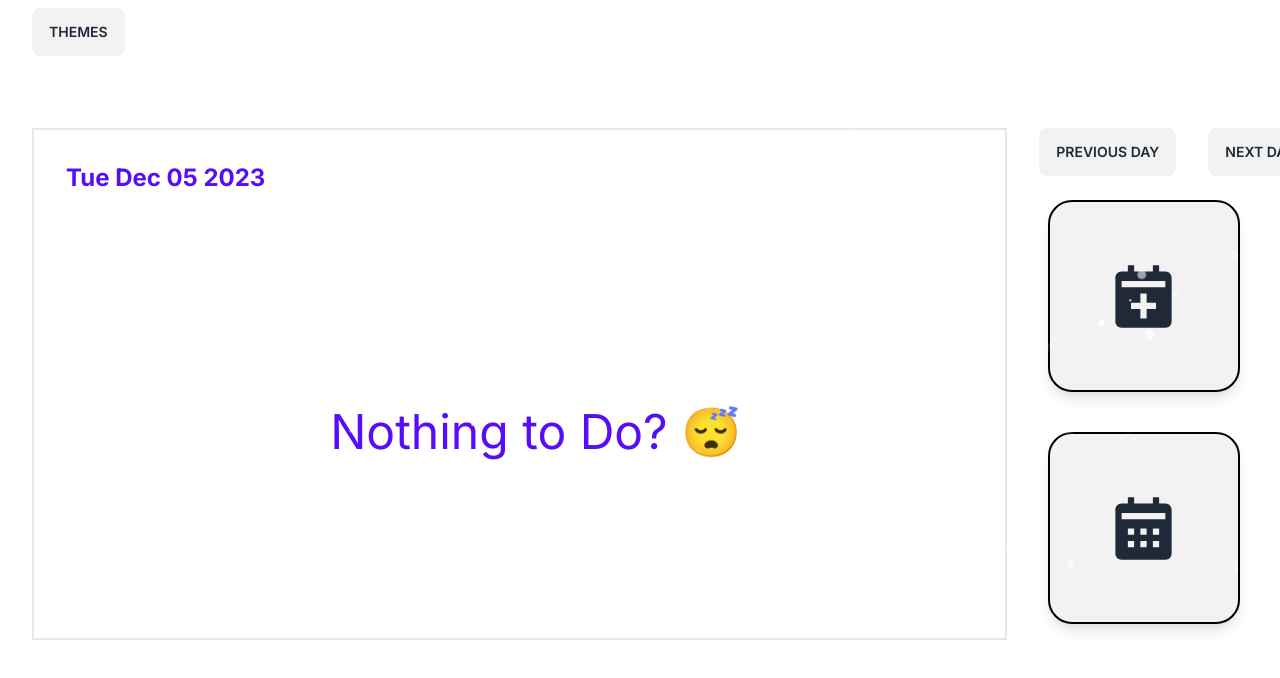
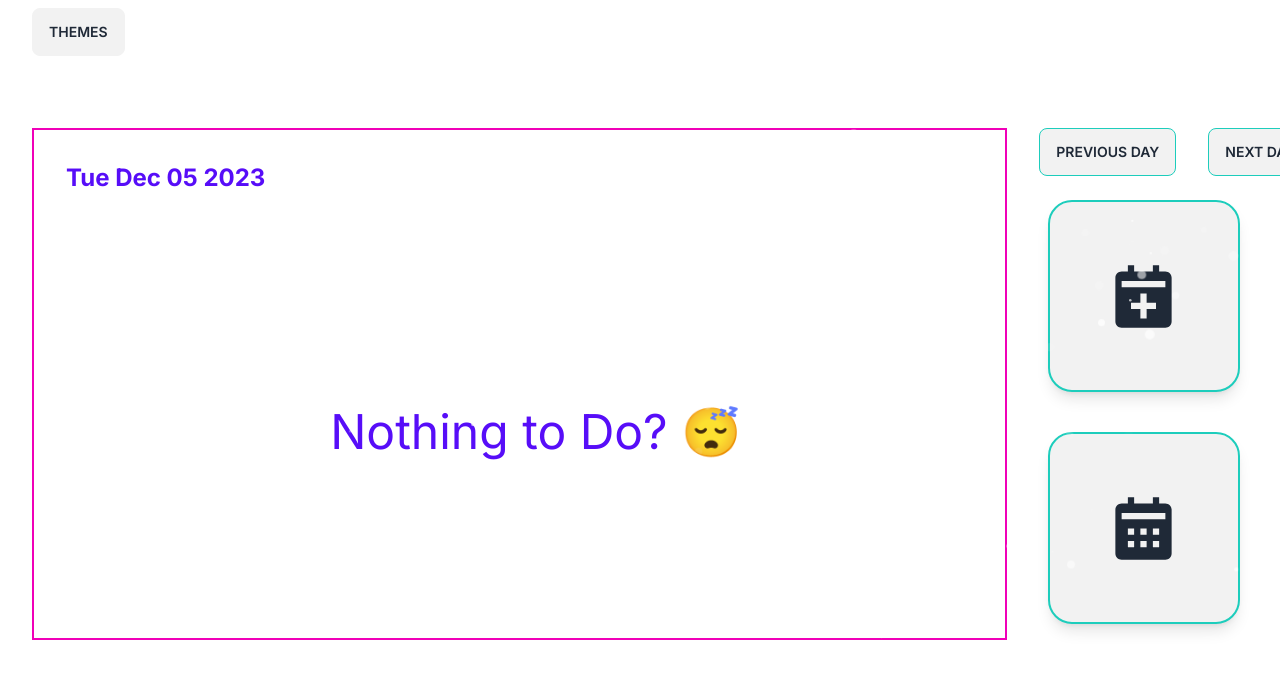
Before and after one commit to dcohen4/cmsc447project, a Next.js app in the folder my-app/: page / in a window 1280 px wide. Shown: the top 678 px of the page. Built offline with nearby package versions, Linux system fonts and the light colour scheme.

Commit message:
added complete changed theming

```diff
--- a/my-app/app/page.tsx
+++ b/my-app/app/page.tsx
@@ -6,7 +6,6 @@ import { TodoList } from "@/components/TodoList";
 import AddTask from "@/components/AddTask";
 import Dateshifter from "@/components/Dateshifter";
 import { ITask } from '@/types/types';
-
 import './globals.css';
 import Dropdown from '@/components/Dropdown';
 import { ThemeProvider } from '@/context/ThemeContext';
@@ -15,6 +14,9 @@ import EditTask from '@/components/ViewTask';
 import SnowComponent from '@/components/SnowComponent';
 
 export default function Home() {
+
+
+
   const [selectedDate, setSelectedDate] = useState(new Date(localStorage.getItem('selectedDate') || Date.now()));
   const [tasks, setTasks] = useState<ITask[]>([]);
   const [calendarDate, setCalendarDate] = useState<Date | null>(null);
@@ -49,10 +51,10 @@ export default function Home() {
           <div className="h-screen">
             <div><Dropdown /></div>
             <div className='flex pt-8 my-8'>
-              <div className="container border-solid border-2 h-auto w-full pt-8 pl-8 ms-8 ">
+              <div className="container border-solid border-2 h-auto w-full pt-8 pl-8 ms-8 border-secondary">
                 <h1 className="text-primary font-bold text-2xl">{selectedDate.toDateString()}</h1>
                 {tasks.length === 0 ? (
-                  <div className="items-center justify-center h-full w-full flex items-center justify-center text-primary text-5xl">
+                  <div className="items-center h-full w-full flex justify-center text-primary text-5xl">
                     Nothing to Do? 😴
                   </div>
                 ) : (
--- a/my-app/components/AddTask.tsx
+++ b/my-app/components/AddTask.tsx
@@ -22,6 +22,7 @@ const AddTask = () => {
   const [newTask, setNewTask] = useState<string>("");
   const [newDate, setNewDate] = useState<string>("");
   const [newPriority, setPriority] = useState<boolean>(false);
+  const [newComplete, setComplete] = useState<boolean>(false);
 
   // State variables to track validation errors
   const [taskNameError, setTaskNameError] = useState<boolean>(false);
@@ -59,6 +60,7 @@ const AddTask = () => {
         taskname: newTaskName,
         text: newTask,
         priority: newPriority,
+        complete: newComplete,
         date: newDate
       });
 
@@ -66,6 +68,7 @@ const AddTask = () => {
       setNewTask("");
       setNewDate("");
       setPriority(false);
+      setComplete(false);
       setModalOpen(false);
       router.refresh();
       window.location.reload();
@@ -78,7 +81,7 @@ const AddTask = () => {
 
   return (
     <div>
-      <button onClick={() => setModalOpen(true)} className='btn hover-bg-slate-800 w-48 h-48 px-12 py-12 border-radius-100 mb-4 shadow-lg rounded-3xl border-black border-2'>
+      <button onClick={() => setModalOpen(true)} className='btn hover-bg-slate-800 w-48 h-48 px-12 py-12 border-radius-100 mb-4 shadow-lg rounded-3xl border-accent border-2'>
         <BiSolidCalendarPlus className='' size={75} />
       </button>
       <Modal modalOpen={modalOpen} setModalOpen={setModalOpen} >
--- a/my-app/components/Dateshifter.tsx
+++ b/my-app/components/Dateshifter.tsx
@@ -34,8 +34,8 @@ const Dateshifter = ({ onDateChange }: DateshifterProps) => {
     <div>
 
       <div className="flex space-x-8">
-      <button className = 'btn hover-primary' onClick={decrementDay}>Previous Day</button>
-      <button className = 'btn hover' onClick={incrementDay}>Next Day</button>
+      <button className = 'btn hover-primary border-accent ' onClick={decrementDay}>Previous Day</button>
+      <button className = 'btn hover-primary border-accent' onClick={incrementDay}>Next Day</button>
       </div>
     </div>
   );
--- a/my-app/components/Task.tsx
+++ b/my-app/components/Task.tsx
@@ -23,6 +23,7 @@ const Task: React.FC<Taskprops> = ({task}) => {
  const [taskNameToEdit, setTaskNameToEdit] = useState<string>(task.taskname);
  const [dateToEdit, setdateToEdit] = useState<string>(task.date);
  const [priorityToEdit, setpriorityToEdit] = useState<boolean>(task.priority);
+ const [completeToEdit, setcompleteToEdit] = useState<boolean>(task.complete);
 
  const MAX_CHARACTERS_TASK = 100;
  const MAX_CHARACTERS_TASKNAME = 23;
@@ -35,6 +36,7 @@ const Task: React.FC<Taskprops> = ({task}) => {
       text: taskToEdit,
       taskname: taskNameToEdit,
       date: dateToEdit,
+      complete: completeToEdit,
       priority: priorityToEdit
     });
 
@@ -61,7 +63,7 @@ const remainingCharacters_TASK = MAX_CHARACTERS_TASK - taskToEdit.length;
 const remainingCharacters_TASKNAME = MAX_CHARACTERS_TASKNAME - taskNameToEdit.length;
 
   return (
-    <tr key = {task.id} className="">
+    <tr key = {task.id} className={task.complete ? 'bg-success text-neutral' : task.priority ? ' text-secondary text-bold text-lg' : ''}>
     <th scope="row" className="px-6 py-4 font-medium  whitespace-nowrap "></th>
     <td className="px-6 py-4">{task.taskname}</td>
     <td className="px-6 py-4 ">{task.text}</td>
@@ -121,7 +123,12 @@ const remainingCharacters_TASKNAME = MAX_CHARACTERS_TASKNAME - taskNameToEdit.le
                     <span className="label-text pr-4">Priority?</span>
                     <input type="checkbox" checked={priorityToEdit} onChange={(e) => setpriorityToEdit(e.target.checked)} className="toggle" />
                   </label>
+                  <label className="label cursor-pointer">
+                    <span className="label-text pr-4">Complete?</span>
+                    <input type="checkbox" checked={completeToEdit} onChange={(e) => setcompleteToEdit(e.target.checked)} className="toggle" />
+                  </label>
                 </div>
+
             </div>
           </div>
           <div className=" content-evenly pt-6">
--- a/my-app/components/ViewTask.tsx
+++ b/my-app/components/ViewTask.tsx
@@ -16,7 +16,7 @@ const EditTask: React.FC<EditTaskProps> = ({ onDateSelect }) => {
     <div>
       <button
         onClick={() => setModalOpen(true)}
-        className='btn hover:accent w-48 h-48 px-12 py-12 border-radius-100 mb-4 shadow-lg rounded-3xl border-black border-2'
+        className='btn hover-accent w-48 h-48 px-12 py-12 border-radius-100 mb-4 shadow-lg rounded-3xl border-accent border-2'
       >
         <BiSolidCalendar className='' size={75} />
       </button>
--- a/my-app/types/types.ts
+++ b/my-app/types/types.ts
@@ -3,5 +3,6 @@ export interface ITask{
     taskname: string;
     text:string;
     priority:boolean;
+    complete: boolean;
     date: string;
 }
```
Lines whose indentation alone changed are shown as unchanged.
